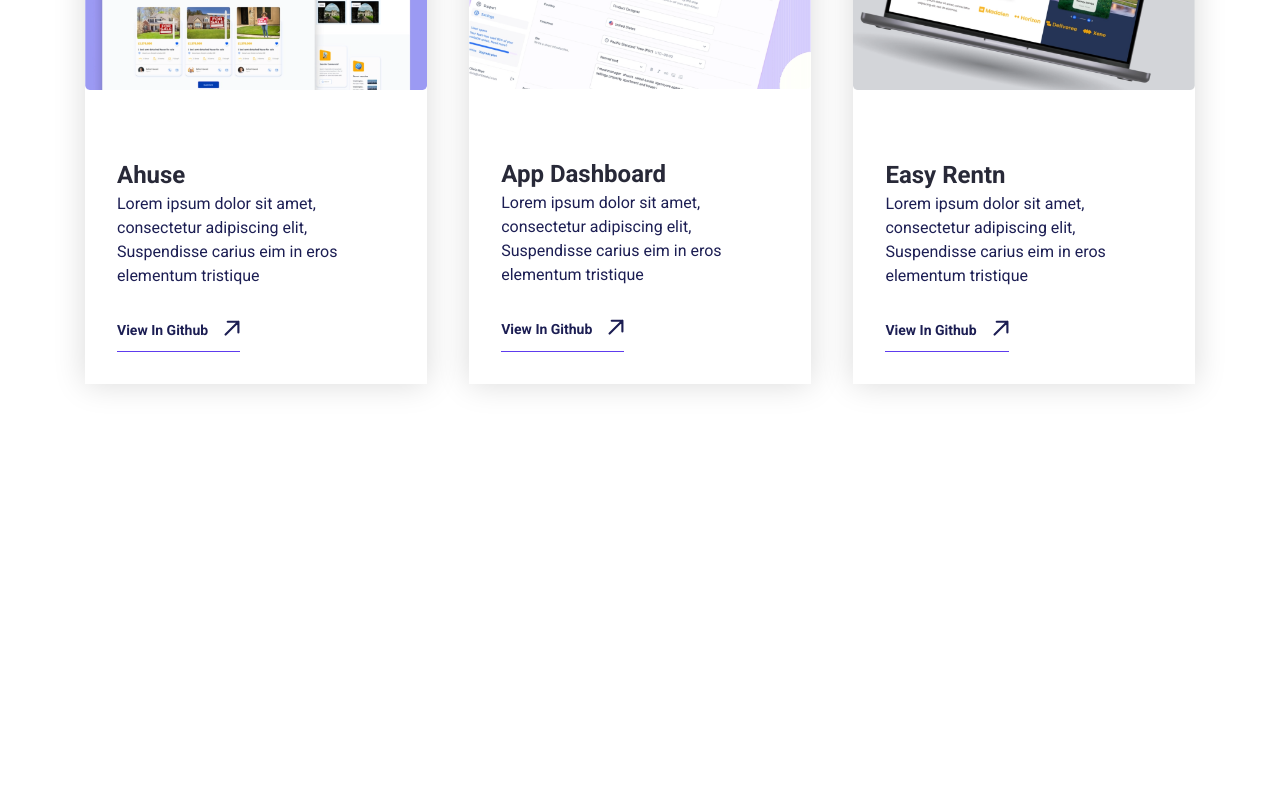
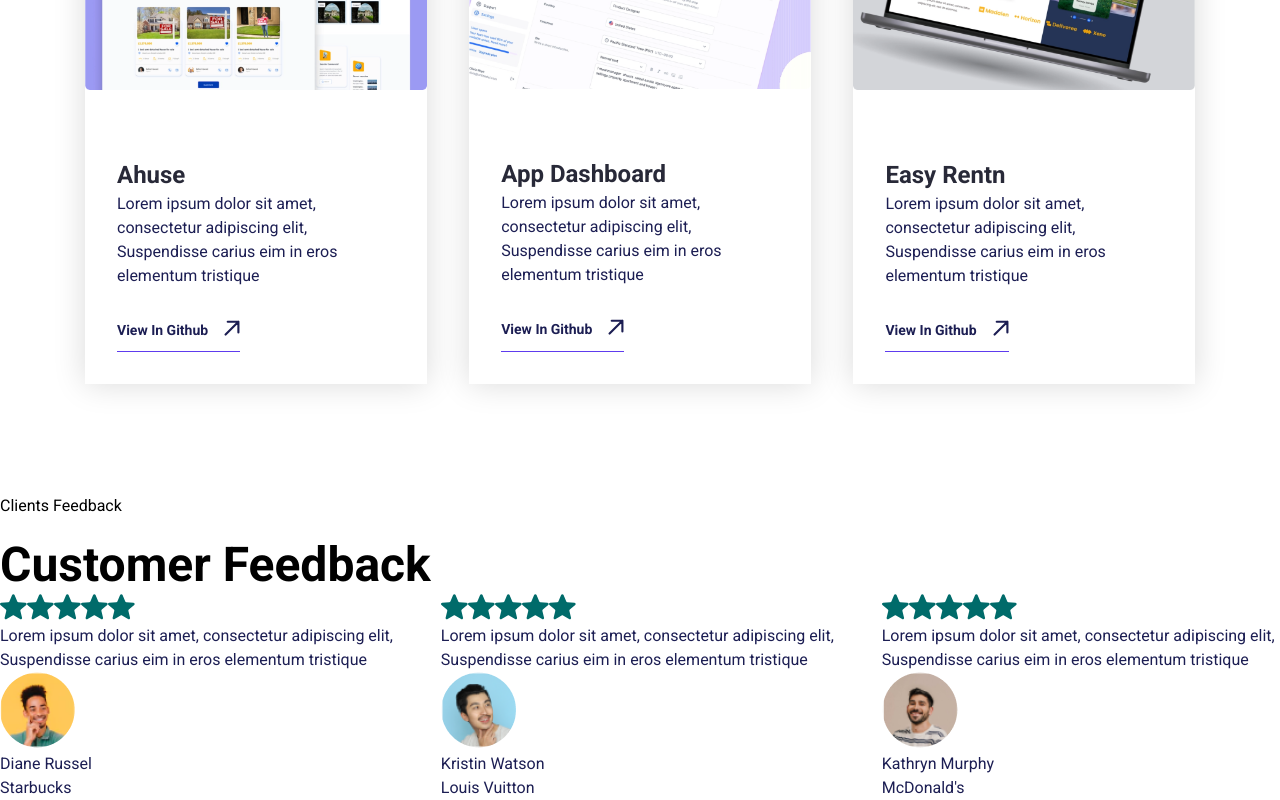
Before and after one commit to Lizzflores/ReactPortafolio, a React (Create React App) app in the folder personal-portafolio/: page / in a window 1280 px wide. Shown: the part 3162-3962 px from the top of the page. Before the commit the page ends 3658 px from the top, so only its background shows below. Built offline with nearby package versions, Linux system fonts and the light colour scheme.

Commit message:
Add Testimonials Section

```diff
--- a/personal-portafolio/src/Pages/Home/Homescreen/index.jsx
+++ b/personal-portafolio/src/Pages/Home/Homescreen/index.jsx
@@ -2,6 +2,7 @@
 import HeroSection from "../HeroSection";
 import MyPortfolio from "../MyPortfolio";
 import MySkills from "../MySkills";
+import Testimonial from "../Testimonials";
 
 export default function Home() {
   return (
@@ -10,6 +11,7 @@
       <MySkills />
       <AboutMe />
       <MyPortfolio />
+      <Testimonial />
     </>
   );
 }
--- a/personal-portafolio/src/Pages/Home/Testimonials.jsx
+++ b/personal-portafolio/src/Pages/Home/Testimonials.jsx
@@ -0,0 +1,48 @@
+import data from "../../data/index.json";
+
+export default function Testimonial() {
+  return (
+    <section className="testimonial--section" id="testimonial">
+      <div className="portfolio--container-box">
+        <div className="portfolio--container">
+          <p className="sub-title">Clients Feedback</p>
+          <h2 className="sections--heading">Customer Feedback</h2>
+        </div>
+      </div>
+      <div className="portfolio--section--container">
+        {data?.testimonial?.map((item, index) => (
+          <div key={index} className="testimonial--section--card">
+            <div className="testimonial--section--card--review">
+              {Array.from({ length: 5 }, (reviews, index) => (
+                <svg
+                  xmlns="http://www.w3.org/2000/svg"
+                  width="27"
+                  height="26"
+                  viewBox="0 0 27 26"
+                  fill="none"
+                >
+                  <path
+                    d="M12.0945 0.953177C12.5528 -0.135435 14.1138 -0.135434 14.5722 0.95318L17.2772 7.37836C17.4705 7.8373 17.9074 8.15087 18.4089 8.19059L25.4302 8.74669C26.6199 8.84091 27.1022 10.3076 26.1959 11.0746L20.8464 15.6016C20.4643 15.925 20.2973 16.4324 20.4141 16.9158L22.0484 23.6847C22.3253 24.8315 21.0625 25.7381 20.044 25.1235L14.0327 21.4961C13.6033 21.237 13.0633 21.237 12.634 21.4961L6.62265 25.1235C5.60415 25.7381 4.34127 24.8315 4.61818 23.6847L6.25256 16.9158C6.3693 16.4324 6.20243 15.925 5.82034 15.6016L0.47075 11.0746C-0.435624 10.3076 0.0467572 8.84091 1.23639 8.74669L8.25781 8.19059C8.75933 8.15087 9.19621 7.8373 9.38942 7.37836L12.0945 0.953177Z"
+                    fill="#006B6A"
+                  />
+                </svg>
+              ))}
+            </div>
+            <p className="text-md"> {item.description}</p>
+            <div className="testimonial--section--card--author--detail">
+              <img src={item.src} alt="Avatar" />
+              <div>
+                <p className="text-md testimonial--author--name">
+                  {item.author_name}
+                </p>
+                <p className="text-md testimonial--author--designation">
+                  {item.author_designation}
+                </p>
+              </div>
+            </div>
+          </div>
+        ))}
+      </div>
+    </section>
+  );
+}
```
